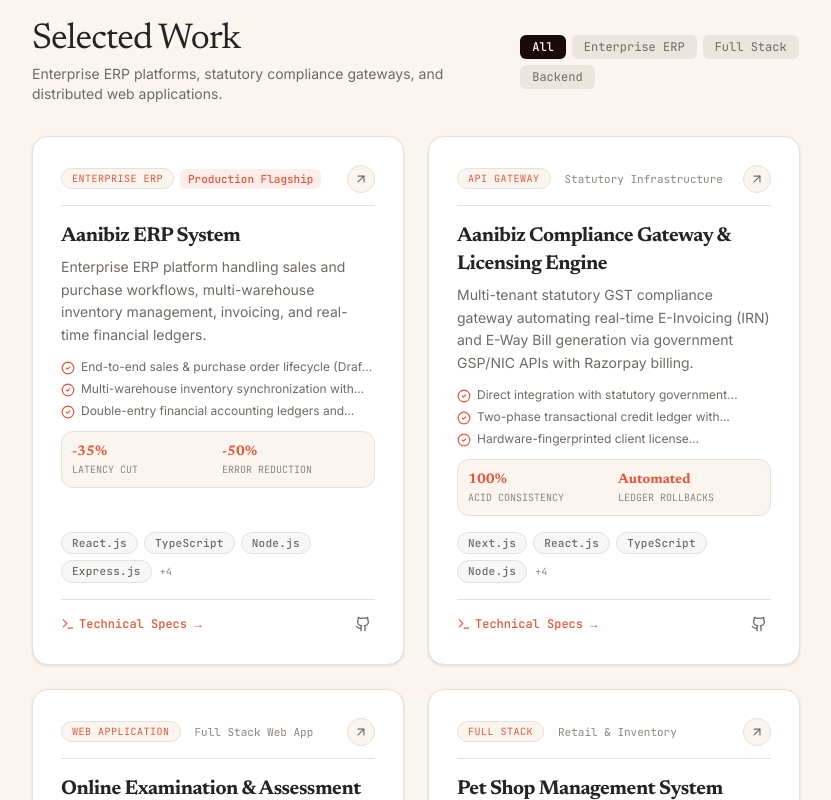
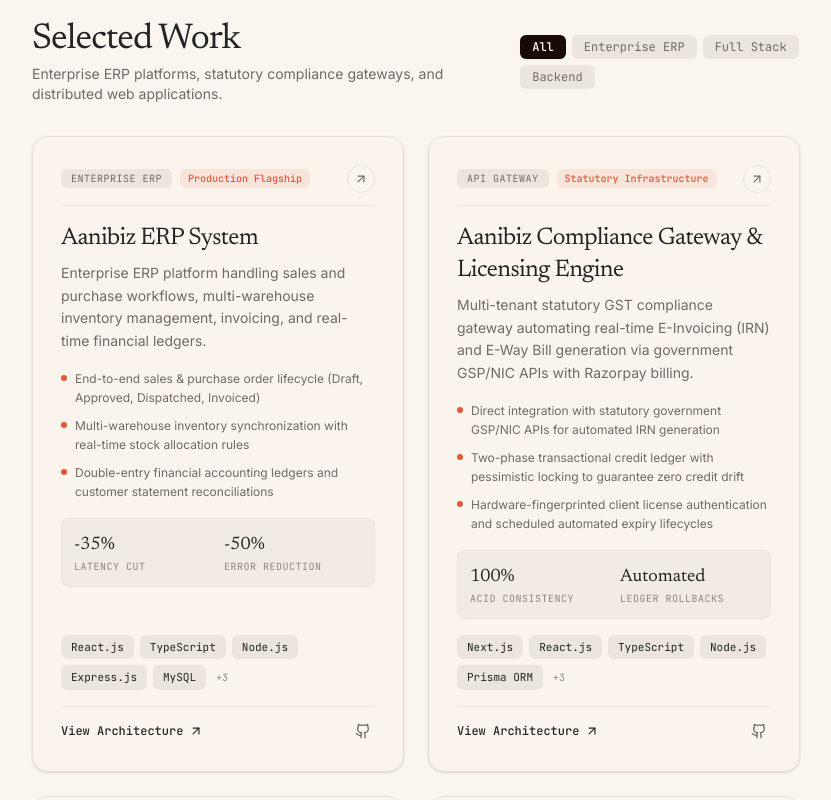
Before and after one commit to IsmailMainal/Portfolio, a React (Vite) app: page / in a window 1280 px wide. Shown: the part 3440-4240 px from the top of the page, without its empty margins (382-1213 px from the left). Built offline with nearby package versions, Linux system fonts and the light colour scheme.

Commit message:
feat: add ProjectCard component and profile avatar asset

```diff
--- a/src/components/Projects/ProjectCard.jsx
+++ b/src/components/Projects/ProjectCard.jsx
@@ -1,6 +1,5 @@
 import React from 'react';
-import { ExternalLink, Github, ArrowUpRight, Terminal, CheckCircle2 } from 'lucide-react';
-import Badge from '../Common/Badge';
+import { ExternalLink, Github, ArrowUpRight } from 'lucide-react';
 
 export default function ProjectCard({ project, onOpenDetails, index = 0 }) {
   return (
@@ -9,50 +8,44 @@ export default function ProjectCard({ project, onOpenDetails, index = 0 }) {
       style={{
         zIndex: 10 + index
       }}
-      className="group relative rounded-2xl border border-[#E8E0D8] bg-white hover:border-[#D5CCC3] hover:shadow-lg transition-all duration-300 flex flex-col justify-between p-5 sm:p-7 cursor-pointer sticky top-[72px] lg:static shadow-lg lg:shadow-sm min-h-[460px] lg:min-h-0 mb-8 lg:mb-0"
+      className="group relative rounded-2xl border border-[#E8E0D8] bg-[#FAF4ED] hover:bg-[#F5ECE1] hover:border-[#D5CCC3] transition-all duration-300 flex flex-col justify-between p-5 sm:p-7 cursor-pointer sticky top-[72px] lg:static shadow-sm min-h-[460px] lg:min-h-0 mb-8 lg:mb-0"
     >
       <div>
         {/* Top Meta Bar */}
-        <div className="flex items-center justify-between gap-3 mb-4 pb-3 border-b border-[#E8E0D8]">
-          <div className="flex flex-wrap items-center gap-1.5">
-            <span className="px-2.5 py-0.5 rounded-full bg-[#FBF5EF] border border-[#E8E0D8] font-mono text-[10px] uppercase tracking-wider text-[#E65639]">
+        <div className="flex items-center justify-between gap-3 mb-4 pb-3 border-b border-[#E8E0D8]/70">
+          <div className="flex flex-wrap items-center gap-2">
+            <span className="px-2.5 py-0.5 rounded-md bg-[#ECE5DD] font-mono text-[10px] uppercase tracking-wider text-[#6E6A66]">
               {project.category}
             </span>
             {project.badge && (
-              <span
-                className={`text-[10px] sm:text-[11px] font-mono px-2 py-0.5 rounded-md ${
-                  project.isFlagship
-                    ? 'bg-[#E65639]/10 text-[#E65639] font-medium'
-                    : 'text-[#8C8681]'
-                }`}
-              >
+              <span className="px-2 py-0.5 rounded-md bg-[#E65639]/10 text-[#E65639] font-mono text-[10px] font-medium">
                 {project.badge}
               </span>
             )}
           </div>
 
-          <span className="w-6 h-6 sm:w-7 sm:h-7 rounded-full bg-[#FBF5EF] border border-[#E8E0D8] flex items-center justify-center text-[#6E6A66] group-hover:text-[#242424] group-hover:border-[#D5CCC3] transition-all shrink-0">
-            <ArrowUpRight className="w-3 h-3 sm:w-3.5 sm:h-3.5" />
+          <span className="w-7 h-7 rounded-full border border-[#E8E0D8] bg-[#FBF5EF] flex items-center justify-center text-[#6E6A66] group-hover:text-[#242424] group-hover:border-[#242424] transition-colors shrink-0">
+            <ArrowUpRight className="w-3.5 h-3.5" />
           </span>
         </div>
 
         {/* Title & Description */}
         <div className="mb-4">
-          <h3 className="font-display text-lg sm:text-xl font-bold text-[#242424] group-hover:text-[#E65639] transition-colors mb-1.5">
+          <h3 className="font-serif text-xl sm:text-2xl font-normal text-[#242424] group-hover:text-[#E65639] transition-colors mb-2">
             {project.title}
           </h3>
 
-          <p className="text-xs sm:text-sm text-[#6E6A66] leading-relaxed mb-3">
+          <p className="text-xs sm:text-sm text-[#6E6A66] leading-relaxed mb-4">
             {project.shortDescription}
           </p>
 
           {/* Key Functionality Bullets */}
           {project.keyFeatures && (
-            <ul className="space-y-1.5 mb-3">
+            <ul className="space-y-2 mb-4 text-xs text-[#6E6A66]">
               {project.keyFeatures.slice(0, 3).map((feat, idx) => (
-                <li key={idx} className="flex items-start gap-1.5 text-xs text-[#6E6A66]">
-                  <CheckCircle2 className="w-3.5 h-3.5 text-[#E65639] shrink-0 mt-0.5" />
-                  <span className="line-clamp-1">{feat}</span>
+                <li key={idx} className="flex items-start gap-2">
+                  <span className="w-1.5 h-1.5 rounded-full bg-[#E65639] mt-1.5 shrink-0" />
+                  <span className="leading-relaxed">{feat}</span>
                 </li>
               ))}
             </ul>
@@ -60,11 +53,11 @@ export default function ProjectCard({ project, onOpenDetails, index = 0 }) {
 
           {/* Metrics Strip */}
           {project.metrics && project.metrics.length > 0 && (
-            <div className="grid grid-cols-2 gap-2 p-2.5 rounded-xl bg-[#FBF5EF] border border-[#E8E0D8] mb-3">
+            <div className="grid grid-cols-2 gap-3 p-3 rounded-lg bg-[#ECE5DD]/60 border border-[#E8E0D8]/60 mb-4">
               {project.metrics.slice(0, 2).map((m, i) => (
                 <div key={i}>
-                  <div className="font-display text-xs sm:text-sm font-bold text-[#E65639]">{m.value}</div>
-                  <div className="font-mono text-[9px] sm:text-[10px] text-[#8C8681] uppercase">{m.label}</div>
+                  <div className="font-serif text-base sm:text-lg font-normal text-[#242424]">{m.value}</div>
+                  <div className="font-mono text-[9px] sm:text-[10px] text-[#8C8681] uppercase tracking-wider">{m.label}</div>
                 </div>
               ))}
             </div>
@@ -76,23 +69,26 @@ export default function ProjectCard({ project, onOpenDetails, index = 0 }) {
       <div>
         {/* Tech Tags */}
         <div className="flex flex-wrap gap-1.5 mb-4">
-          {project.tags.slice(0, 4).map((tag) => (
-            <Badge key={tag} variant="default">
+          {project.tags.slice(0, 5).map((tag) => (
+            <span
+              key={tag}
+              className="px-2.5 py-1 rounded-md bg-[#ECE5DD] text-[#242424] text-[11px] font-mono"
+            >
               {tag}
-            </Badge>
+            </span>
           ))}
-          {project.tags.length > 4 && (
-            <span className="text-[10px] font-mono text-[#8C8681] self-center ml-0.5">
-              +{project.tags.length - 4}
+          {project.tags.length > 5 && (
+            <span className="text-[10px] font-mono text-[#8C8681] self-center ml-1">
+              +{project.tags.length - 5}
             </span>
           )}
         </div>
 
         {/* Action Footer */}
-        <div className="pt-3 border-t border-[#E8E0D8] flex items-center justify-between text-xs font-mono text-[#6E6A66]">
-          <span className="text-[#E65639] font-medium group-hover:underline flex items-center gap-1 text-[11px] sm:text-xs">
-            <Terminal className="w-3 h-3 sm:w-3.5 sm:h-3.5" />
-            Technical Specs →
+        <div className="pt-3 border-t border-[#E8E0D8]/70 flex items-center justify-between text-xs font-mono text-[#6E6A66]">
+          <span className="text-[#242424] group-hover:text-[#E65639] font-medium transition-colors flex items-center gap-1.5 text-xs">
+            <span>View Architecture</span>
+            <ArrowUpRight className="w-3.5 h-3.5" />
           </span>
 
           <div className="flex items-center gap-2.5" onClick={(e) => e.stopPropagation()}>
@@ -104,7 +100,7 @@ export default function ProjectCard({ project, onOpenDetails, index = 0 }) {
                 className="hover:text-[#242424] transition-colors p-1"
                 aria-label={`${project.title} GitHub`}
               >
-                <Github className="w-3.5 h-3.5 sm:w-4 sm:h-4" />
+                <Github className="w-4 h-4" />
               </a>
             )}
             {project.liveUrl && (
@@ -115,7 +111,7 @@ export default function ProjectCard({ project, onOpenDetails, index = 0 }) {
                 className="hover:text-[#242424] transition-colors p-1"
                 aria-label={`${project.title} demo`}
               >
-                <ExternalLink className="w-3.5 h-3.5 sm:w-4 sm:h-4" />
+                <ExternalLink className="w-4 h-4" />
               </a>
             )}
           </div>
```
Also changed, not shown: src/assets/profile_avatar.jpg.
